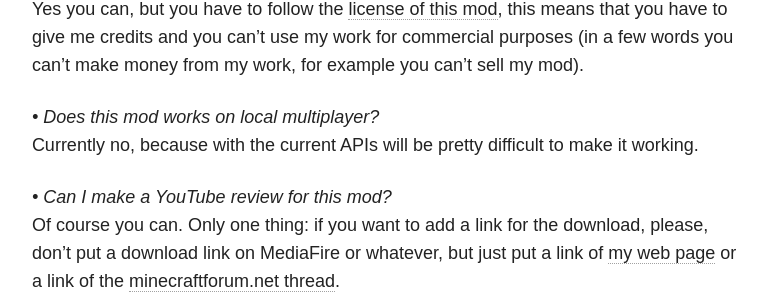
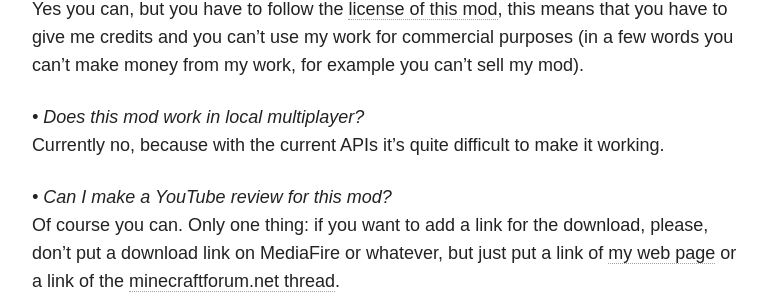
Before and after one commit to Desno365/Desno365.github.io, a Jekyll site: the page built from minecraft/portal2-mod/index.md, in a window 1280 px wide and 900 px high, scrolled down 7193 px. Shown: the part 153-453 px from the top of the window, without its empty margins (254-1025 px from the left). Built offline with Jekyll 4.4.1, drawn with Linux system fonts in a browser that asks for light colours; nearby versions of some CDN libraries; comment, search, counter and statistics services are not loaded.

Commit message:
FAQ: DesnoGuns doesn't work in local multiplayer

```diff
--- a/minecraft/portal2-mod/index.md
+++ b/minecraft/portal2-mod/index.md
@@ -150,8 +150,8 @@ See the full changelog here:
 *• Can I add this mod in my modpack?*<br>
 Yes you can, but you have to follow the [license of this mod]({{ site.url }}/minecraft/portal2-mod/#copyrights), this means that you have to give me credits and you can't use my work for commercial purposes (in a few words you can't make money from my work, for example you can't sell my mod).<br>
 
-*• Does this mod works on local multiplayer?*<br>
-Currently no, because with the current APIs will be pretty difficult to make it working.<br>
+*• Does this mod work in local multiplayer?*<br>
+Currently no, because with the current APIs it's quite difficult to make it working.<br>
 
 *• Can I make a YouTube review for this mod?*<br>
 Of course you can. Only one thing: if you want to add a link for the download, please, don't put a download link on MediaFire or whatever, but just put a link of [my web page]({{ site.url }}/minecraft/portal2-mod) or a link of the [minecraftforum.net thread][thread].<br>
```
Also changed, not shown: minecraft/desnoguns-mod/index.md (+3 -0 lines).
